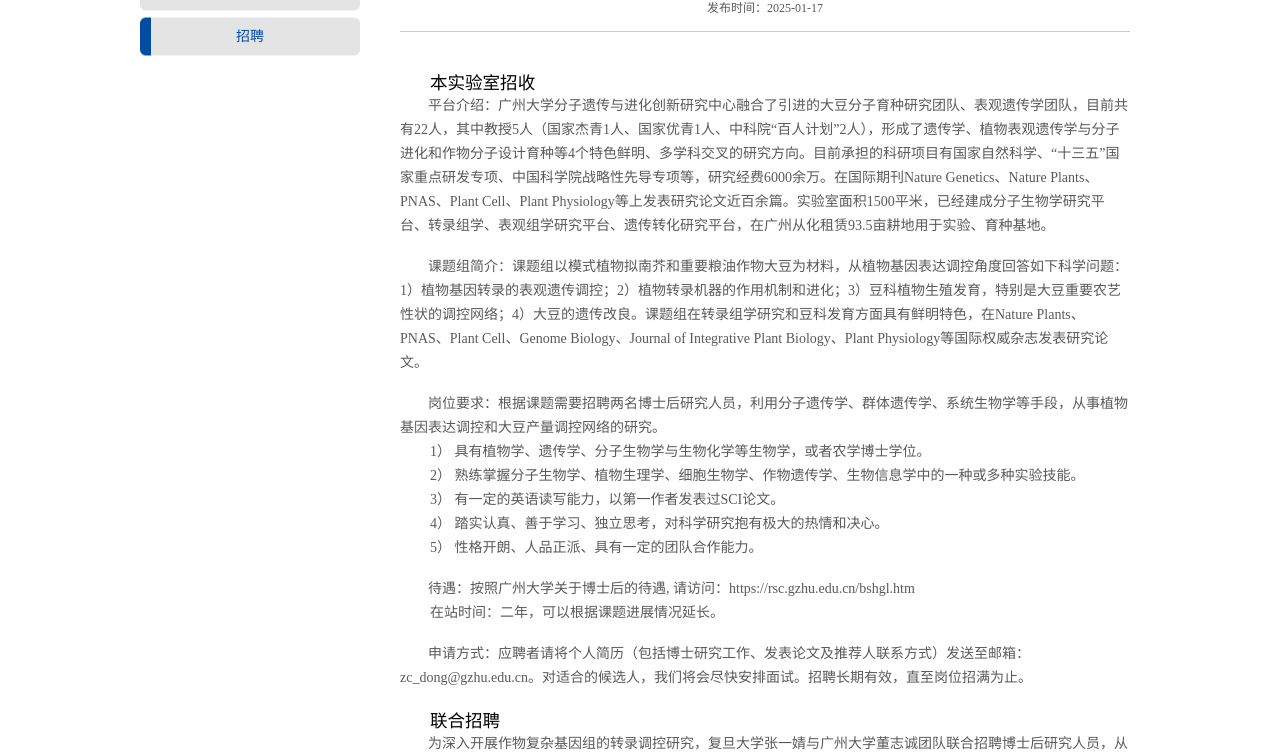
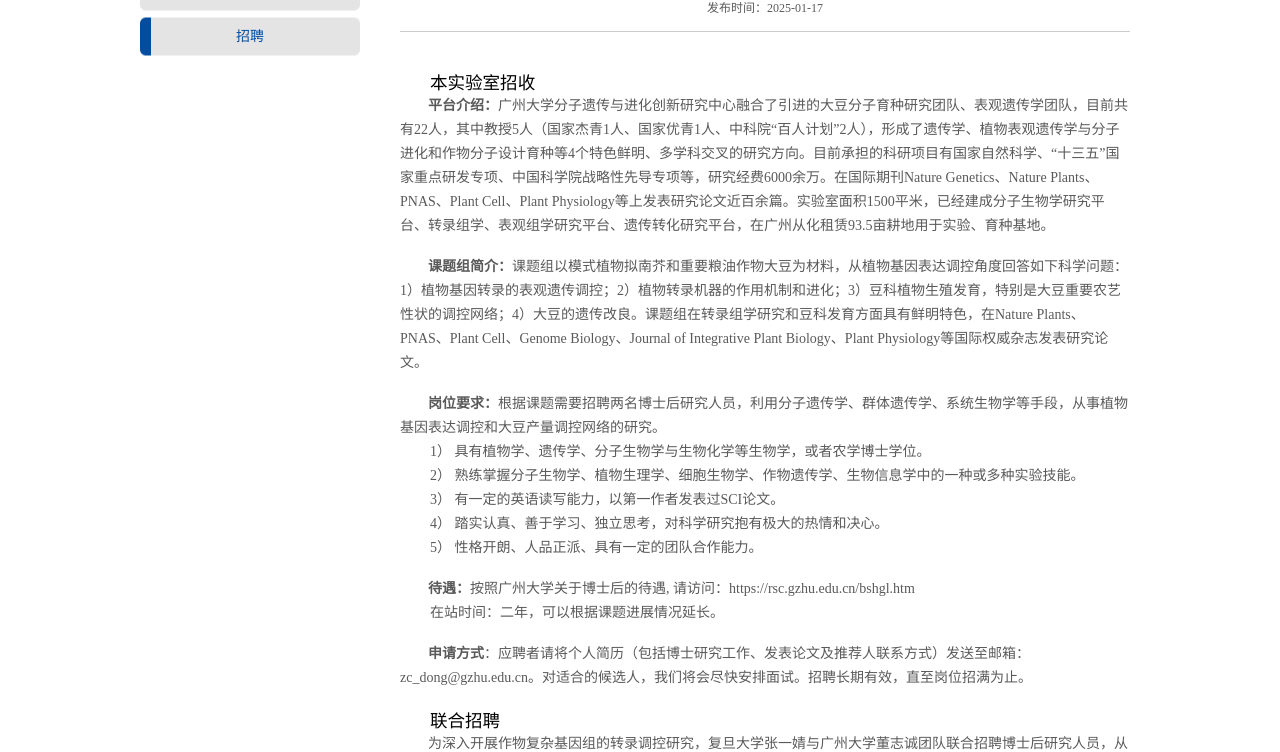
Before and after one commit to zhanweimin2021/zhanweimin2021.github.io, a Jekyll site: the page built from recruit/_posts/2025-01-17-recruit1.html, in a window 1280 px wide. Shown: the part 320-1072 px from the top of the page. Built offline with Jekyll 4.4.1, drawn with Linux system fonts in a browser that asks for light colours.

Commit message:
Update 2025-01-17-recruit1.html

```diff
--- a/recruit/_posts/2025-01-17-recruit1.html
+++ b/recruit/_posts/2025-01-17-recruit1.html
@@ -12,21 +12,21 @@
 ---
 <br>
 <h3>本实验室招收</h3>
-<p  style="text-indent:2em">平台介绍：广州大学分子遗传与进化创新研究中心融合了引进的大豆分子育种研究团队、表观遗传学团队，目前共有22人，其中教授5人（国家杰青1人、国家优青1人、中科院“百人计划”2人），形成了遗传学、植物表观遗传学与分子进化和作物分子设计育种等4个特色鲜明、多学科交叉的研究方向。目前承担的科研项目有国家自然科学、“十三五”国家重点研发专项、中国科学院战略性先导专项等，研究经费6000余万。在国际期刊Nature Genetics、Nature Plants、PNAS、Plant Cell、Plant Physiology等上发表研究论文近百余篇。实验室面积1500平米，已经建成分子生物学研究平台、转录组学、表观组学研究平台、遗传转化研究平台，在广州从化租赁93.5亩耕地用于实验、育种基地。</p>
+<p  style="text-indent:2em"><b>平台介绍：</b>广州大学分子遗传与进化创新研究中心融合了引进的大豆分子育种研究团队、表观遗传学团队，目前共有22人，其中教授5人（国家杰青1人、国家优青1人、中科院“百人计划”2人），形成了遗传学、植物表观遗传学与分子进化和作物分子设计育种等4个特色鲜明、多学科交叉的研究方向。目前承担的科研项目有国家自然科学、“十三五”国家重点研发专项、中国科学院战略性先导专项等，研究经费6000余万。在国际期刊Nature Genetics、Nature Plants、PNAS、Plant Cell、Plant Physiology等上发表研究论文近百余篇。实验室面积1500平米，已经建成分子生物学研究平台、转录组学、表观组学研究平台、遗传转化研究平台，在广州从化租赁93.5亩耕地用于实验、育种基地。</p>
 <br>
-<p  style="text-indent:2em">课题组简介：课题组以模式植物拟南芥和重要粮油作物大豆为材料，从植物基因表达调控角度回答如下科学问题：1）植物基因转录的表观遗传调控；2）植物转录机器的作用机制和进化；3）豆科植物生殖发育，特别是大豆重要农艺性状的调控网络；4）大豆的遗传改良。课题组在转录组学研究和豆科发育方面具有鲜明特色，在Nature Plants、PNAS、Plant Cell、Genome Biology、Journal of Integrative Plant Biology、Plant Physiology等国际权威杂志发表研究论文。</p>
+<p  style="text-indent:2em"><b>课题组简介：</b>课题组以模式植物拟南芥和重要粮油作物大豆为材料，从植物基因表达调控角度回答如下科学问题：1）植物基因转录的表观遗传调控；2）植物转录机器的作用机制和进化；3）豆科植物生殖发育，特别是大豆重要农艺性状的调控网络；4）大豆的遗传改良。课题组在转录组学研究和豆科发育方面具有鲜明特色，在Nature Plants、PNAS、Plant Cell、Genome Biology、Journal of Integrative Plant Biology、Plant Physiology等国际权威杂志发表研究论文。</p>
 <br>
-<p  style="text-indent:2em">岗位要求：根据课题需要招聘两名博士后研究人员，利用分子遗传学、群体遗传学、系统生物学等手段，从事植物基因表达调控和大豆产量调控网络的研究。</p>
+<p  style="text-indent:2em"><b>岗位要求：</b>根据课题需要招聘两名博士后研究人员，利用分子遗传学、群体遗传学、系统生物学等手段，从事植物基因表达调控和大豆产量调控网络的研究。</p>
 <p> 1） 具有植物学、遗传学、分子生物学与生物化学等生物学，或者农学博士学位。</p>
 <p> 2） 熟练掌握分子生物学、植物生理学、细胞生物学、作物遗传学、生物信息学中的一种或多种实验技能。</p>
 <p> 3） 有一定的英语读写能力，以第一作者发表过SCI论文。</p>
 <p> 4） 踏实认真、善于学习、独立思考，对科学研究抱有极大的热情和决心。</p>
 <p> 5） 性格开朗、人品正派、具有一定的团队合作能力。</p>
 <br>
-<p  style="text-indent:2em">待遇：按照广州大学关于博士后的待遇, 请访问：https://rsc.gzhu.edu.cn/bshgl.htm</p>
+<p  style="text-indent:2em"><b>待遇：</b>按照广州大学关于博士后的待遇, 请访问：https://rsc.gzhu.edu.cn/bshgl.htm</p>
 <p> 在站时间：二年，可以根据课题进展情况延长。</p>
 <br>
-<p  style="text-indent:2em">申请方式：应聘者请将个人简历（包括博士研究工作、发表论文及推荐人联系方式）发送至邮箱：zc_dong@gzhu.edu.cn。对适合的候选人，我们将会尽快安排面试。招聘长期有效，直至岗位招满为止。</p>
+<p  style="text-indent:2em"><b>申请方式</b>：应聘者请将个人简历（包括博士研究工作、发表论文及推荐人联系方式）发送至邮箱：zc_dong@gzhu.edu.cn。对适合的候选人，我们将会尽快安排面试。招聘长期有效，直至岗位招满为止。</p>
 <br>
 <h3>联合招聘</h3>
 <p  style="text-indent:2em">为深入开展作物复杂基因组的转录调控研究，复旦大学张一婧与广州大学董志诚团队联合招聘博士后研究人员，从事小麦和大豆分子遗传/基因组/表观遗传组/转录组学研究。博士后将受到大数据实验和生物信息学全面训练。相关机构将提供具有竞争性的薪资和一流的研究平台。有意申请者请将个人简历和代表性论文发送至邮箱：zhangyijing@fudan.edu.cn 或 zc_dong@gzhu.edu.cn</p>
```
